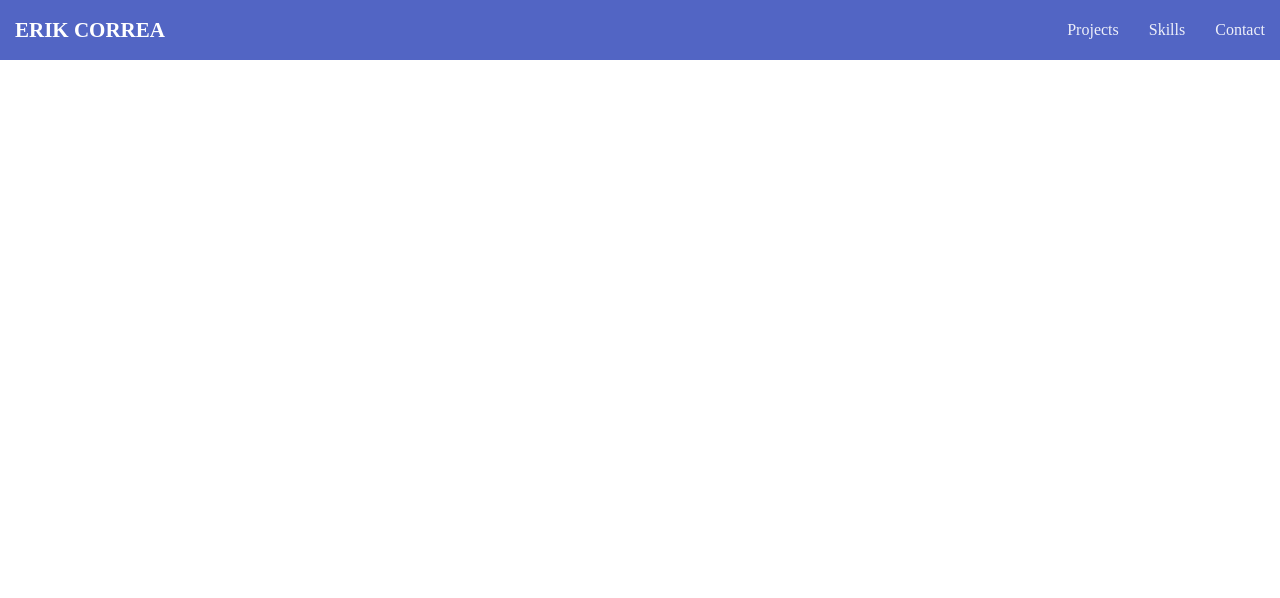
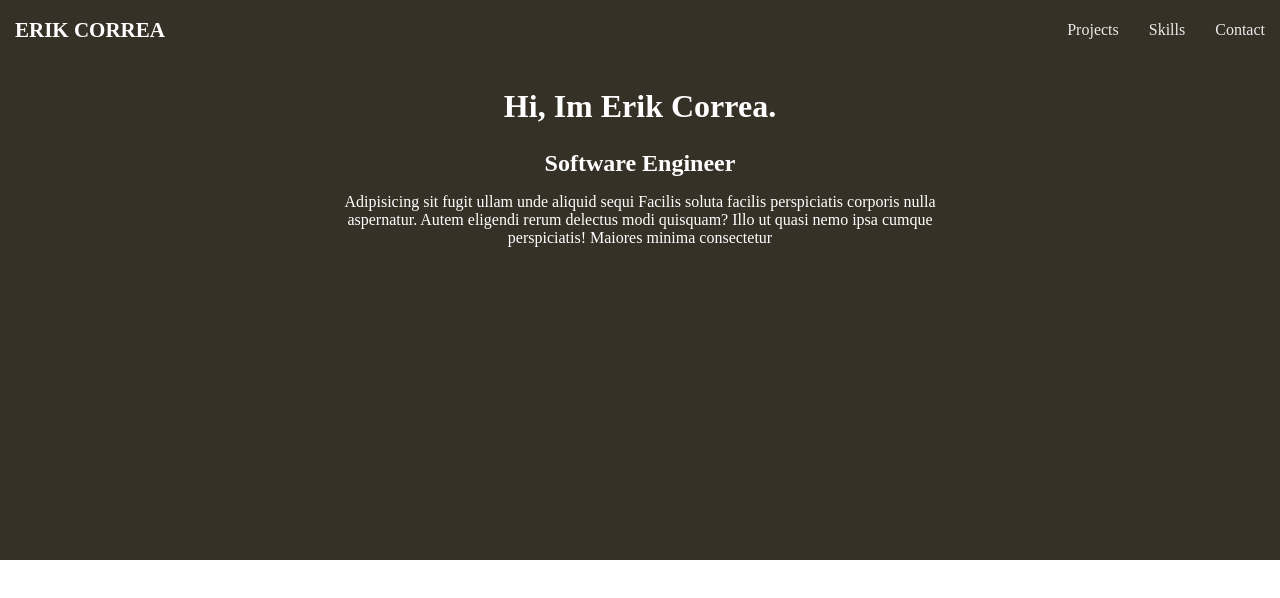
Before and after one commit to erikcorea/new-port, a React (Create React App) app: page / in a window 1280 px wide. Shown: the top 598 px of the page. Built offline with nearby package versions, Linux system fonts and the light colour scheme.

Commit message:
about page

```diff
--- a/src/App.js
+++ b/src/App.js
@@ -1,10 +1,12 @@
 import React from "react";
 import Navbar from "./components/Navbar";
+import About from "./components/About";
 
 function App() {
   return (
     <>
       <Navbar />
+      <About />
     </>
   );
 }
--- /dev/null
+++ b/src/components/About.js
@@ -0,0 +1,25 @@
+import React from "react";
+import "../styling/about.css";
+
+const About = () => {
+
+  return (
+    <div className="about">
+        <div className="name">
+            <h1>Hi, Im Erik Correa.</h1>
+        </div>
+        <div className="title">
+            <h2>Software Engineer</h2>
+        </div>
+        <div className="about-paragraph">
+            <p>
+                Adipisicing sit fugit ullam unde aliquid sequi Facilis soluta facilis perspiciatis corporis nulla aspernatur.
+                Autem eligendi rerum delectus modi quisquam? Illo ut quasi nemo ipsa cumque perspiciatis!
+                Maiores minima consectetur
+            </p>
+        </div>
+    </div>
+  );
+};
+
+export default About;
--- /dev/null
+++ b/src/styling/about.css
@@ -0,0 +1,26 @@
+.about {
+    width:100%;
+    height:500px;
+    color:white;
+    position:absolute;
+    text-align:center;
+    background-color:#363127;
+}
+
+.name{
+    margin:auto;
+    line-height:50px;
+    vertical-align:middle;
+}
+
+.title{
+    margin:auto;
+    line-height:20px;
+    vertical-align:middle;
+}
+
+.about-paragraph{
+    width: 50%;
+    margin:auto;
+    vertical-align:middle;
+}
--- a/src/styling/navbar.css
+++ b/src/styling/navbar.css
@@ -7,7 +7,7 @@ body {
     display: flex;
     justify-content: space-between;
     align-items: center;
-    background: #5265c4;
+    background: #363127;
   }
 
   .Navbar > .nav-logo {
```
